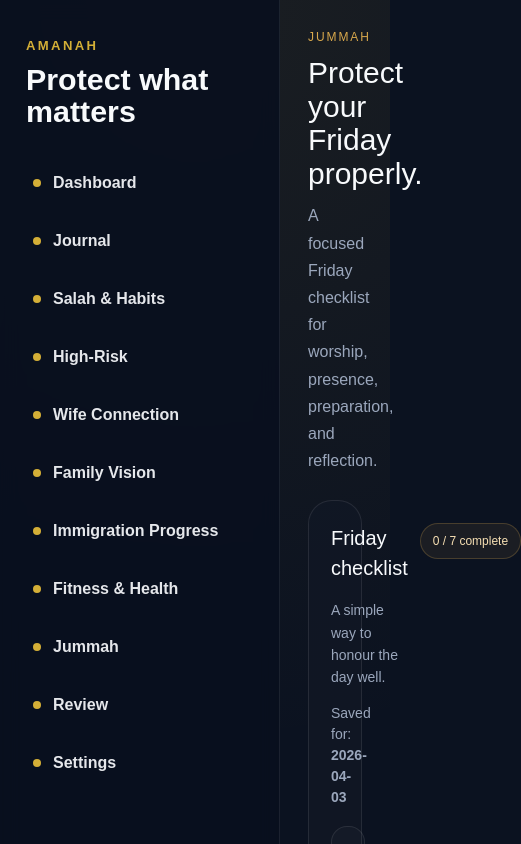
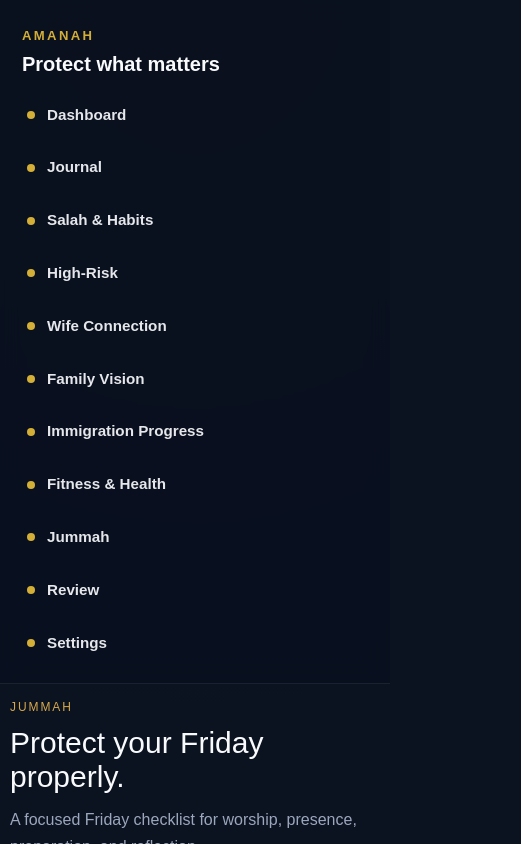
Before and after one commit to paramvirbhambra94/amanah-app, a Next.js app: page /jummah in a window 390 px wide. Shown: the top 844 px of the page, 521 px wide, since content can reach past the window. Built offline with nearby package versions, Linux system fonts and the light colour scheme; no server answers.

Commit message:
Fix mobile layout shell

```diff
--- a/app/layout.tsx
+++ b/app/layout.tsx
@@ -35,101 +35,178 @@ export default function RootLayout({
 
   return (
     <html lang="en">
-      <body
-        style={{
-          margin: 0,
-          minHeight: "100vh",
-          background: "#0b1220",
-          color: "#f8fafc",
-        }}
-      >
+      <body>
         <AmanahProvider>
-          <div
-            style={{
-              minHeight: "100vh",
-              display: "grid",
-              gridTemplateColumns: "280px minmax(0, 1fr)",
-              background:
-                "radial-gradient(circle at top, rgba(212, 175, 55, 0.08), transparent 30%), #0b1220",
+          <style
+            dangerouslySetInnerHTML={{
+              __html: `
+                html, body {
+                  margin: 0;
+                  padding: 0;
+                  min-height: 100%;
+                }
+
+                body {
+                  background: #0b1220;
+                  color: #f8fafc;
+                }
+
+                .amanah-shell {
+                  min-height: 100vh;
+                  display: grid;
+                  grid-template-columns: 280px minmax(0, 1fr);
+                  background:
+                    radial-gradient(circle at top, rgba(212, 175, 55, 0.08), transparent 30%),
+                    #0b1220;
+                }
+
+                .amanah-sidebar {
+                  border-right: 1px solid rgba(255, 255, 255, 0.08);
+                  background: rgba(8, 15, 30, 0.88);
+                  backdrop-filter: blur(10px);
+                }
+
+                .amanah-sidebar-inner {
+                  position: sticky;
+                  top: 0;
+                  padding: 28px 18px;
+                  display: flex;
+                  flex-direction: column;
+                  gap: 28px;
+                  min-height: 100vh;
+                  box-sizing: border-box;
+                }
+
+                .amanah-brand {
+                  padding: 8px 8px 2px;
+                }
+
+                .amanah-brand-eyebrow {
+                  margin: 0 0 8px;
+                  color: #d4af37;
+                  font-size: 0.82rem;
+                  letter-spacing: 0.18em;
+                  font-weight: 700;
+                }
+
+                .amanah-brand-title {
+                  margin: 0;
+                  font-size: 1.9rem;
+                  line-height: 1.05;
+                  font-weight: 800;
+                  color: #f8fafc;
+                }
+
+                .amanah-nav {
+                  display: flex;
+                  flex-direction: column;
+                  gap: 8px;
+                }
+
+                .amanah-nav-link {
+                  display: flex;
+                  align-items: center;
+                  gap: 12px;
+                  padding: 12px 14px;
+                  border-radius: 16px;
+                  color: #e5e7eb;
+                  text-decoration: none;
+                  font-size: 1rem;
+                  font-weight: 600;
+                  border: 1px solid transparent;
+                  box-sizing: border-box;
+                }
+
+                .amanah-nav-link:hover {
+                  background: rgba(255, 255, 255, 0.04);
+                  border-color: rgba(212, 175, 55, 0.2);
+                }
+
+                .amanah-nav-dot {
+                  width: 8px;
+                  height: 8px;
+                  border-radius: 999px;
+                  background: #d4af37;
+                  flex: 0 0 auto;
+                }
+
+                .amanah-main {
+                  min-width: 0;
+                  padding: 28px;
+                  box-sizing: border-box;
+                }
+
+                @media (max-width: 900px) {
+                  .amanah-shell {
+                    grid-template-columns: 1fr;
+                  }
+
+                  .amanah-sidebar {
+                    border-right: 0;
+                    border-bottom: 1px solid rgba(255, 255, 255, 0.08);
+                  }
+
+                  .amanah-sidebar-inner {
+                    position: static;
+                    min-height: auto;
+                    padding: 18px 14px;
+                    gap: 16px;
+                  }
+
+                  .amanah-brand-title {
+                    font-size: 1.45rem;
+                  }
+
+                  .amanah-nav {
+                    display: grid;
+                    grid-template-columns: repeat(2, minmax(0, 1fr));
+                    gap: 8px;
+                  }
+
+                  .amanah-nav-link {
+                    min-width: 0;
+                    padding: 10px 12px;
+                    font-size: 0.95rem;
+                  }
+
+                  .amanah-main {
+                    padding: 16px 12px 28px;
+                  }
+                }
+
+                @media (max-width: 560px) {
+                  .amanah-nav {
+                    grid-template-columns: 1fr;
+                  }
+
+                  .amanah-brand-title {
+                    font-size: 1.25rem;
+                  }
+
+                  .amanah-main {
+                    padding: 14px 10px 24px;
+                  }
+                }
+              `,
             }}
-          >
-            <aside
-              style={{
-                borderRight: "1px solid rgba(255, 255, 255, 0.08)",
-                background: "rgba(8, 15, 30, 0.88)",
-                backdropFilter: "blur(10px)",
-              }}
-            >
-              <div
-                style={{
-                  position: "sticky",
-                  top: 0,
-                  padding: "28px 18px",
-                  display: "flex",
-                  flexDirection: "column",
-                  gap: "28px",
-                  minHeight: "100vh",
-                  boxSizing: "border-box",
-                }}
-              >
-                <div style={{ padding: "8px 8px 2px" }}>
-                  <p
-                    style={{
-                      margin: "0 0 8px",
-                      color: "#d4af37",
-                      fontSize: "0.82rem",
-                      letterSpacing: "0.18em",
-                      fontWeight: 700,
-                    }}
-                  >
-                    AMANAH
-                  </p>
-                  <h1
-                    style={{
-                      margin: 0,
-                      fontSize: "1.9rem",
-                      lineHeight: 1.05,
-                      fontWeight: 800,
-                      color: "#f8fafc",
-                    }}
-                  >
-                    Protect what matters
-                  </h1>
+          />
+
+          <div className="amanah-shell">
+            <aside className="amanah-sidebar">
+              <div className="amanah-sidebar-inner">
+                <div className="amanah-brand">
+                  <p className="amanah-brand-eyebrow">AMANAH</p>
+                  <h1 className="amanah-brand-title">Protect what matters</h1>
                 </div>
 
-                <nav
-                  style={{
-                    display: "flex",
-                    flexDirection: "column",
-                    gap: "8px",
-                  }}
-                >
+                <nav className="amanah-nav">
                   {navItems.map((item) => (
                     <Link
                       key={item.href}
                       href={item.href}
-                      style={{
-                        display: "flex",
-                        alignItems: "center",
-                        gap: "12px",
-                        padding: "12px 14px",
-                        borderRadius: "16px",
-                        color: "#e5e7eb",
-                        textDecoration: "none",
-                        fontSize: "1rem",
-                        fontWeight: 600,
-                        border: "1px solid transparent",
-                      }}
+                      className="amanah-nav-link"
                     >
-                      <span
-                        style={{
-                          width: "8px",
-                          height: "8px",
-                          borderRadius: "999px",
-                          background: "#d4af37",
-                          flex: "0 0 auto",
-                        }}
-                      />
+                      <span className="amanah-nav-dot" />
                       <span>{item.label}</span>
                     </Link>
                   ))}
@@ -137,14 +214,7 @@ export default function RootLayout({
               </div>
             </aside>
 
-            <main
-              style={{
-                minWidth: 0,
-                padding: "28px",
-              }}
-            >
-              {children}
-            </main>
+            <main className="amanah-main">{children}</main>
           </div>
         </AmanahProvider>
       </body>
```
